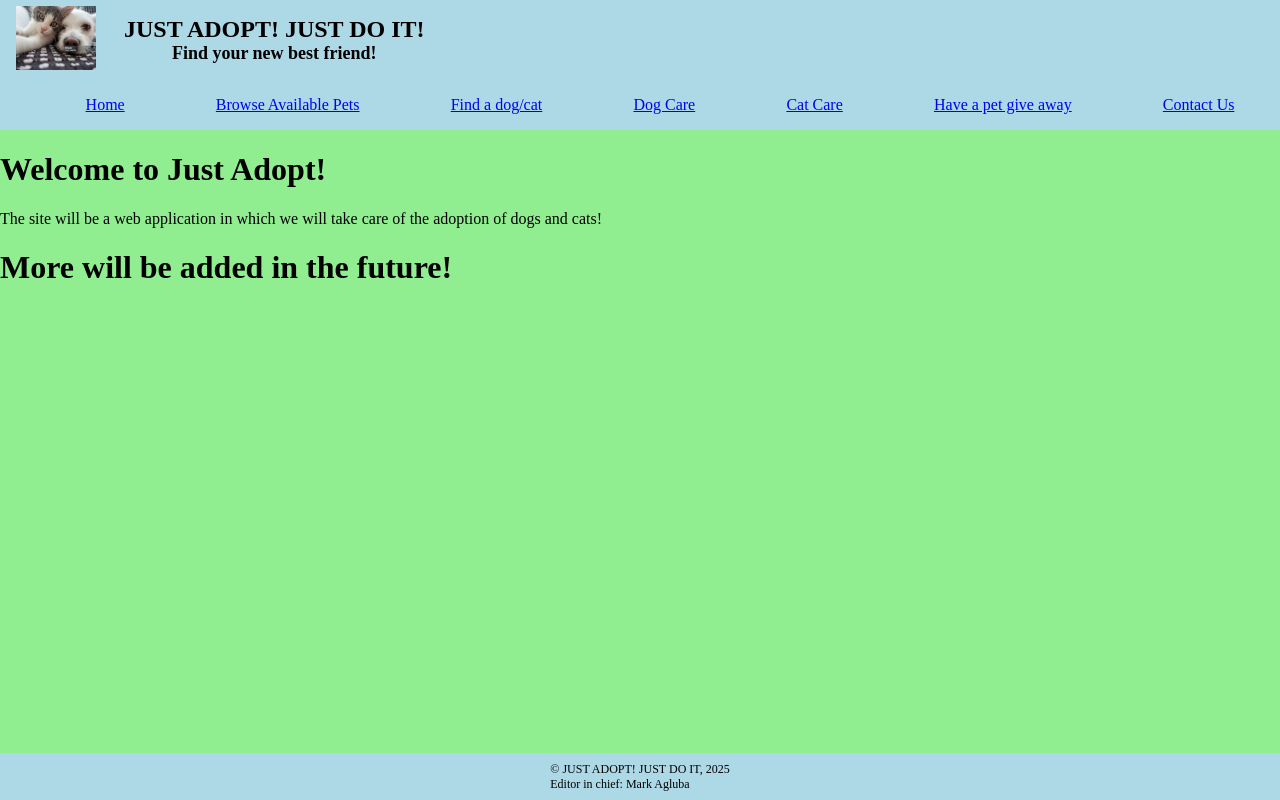
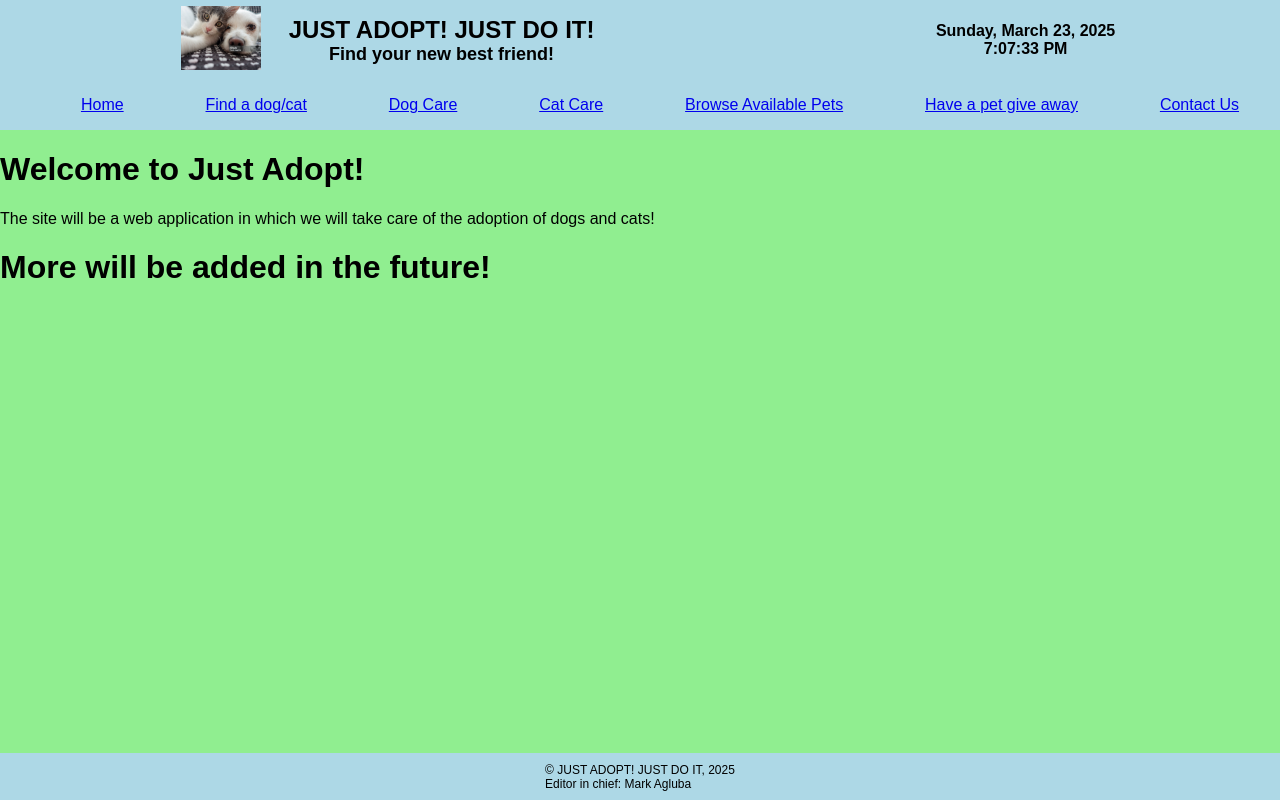
Before and after one commit to MarkProjs/Adopting-Animals, a plain HTML site: page pages/main.html in a window 1280 px wide. Drawn offline with nearby package versions, Linux system fonts and the light colour scheme.

Commit message:
adding the date and time in the website

```diff
--- a/pages/main.html
+++ b/pages/main.html
@@ -7,11 +7,13 @@
     <title>Adopting Animals</title>
     <link rel="stylesheet" href="../styles/main.css">
     <script src="https://code.jquery.com/jquery-3.6.0.min.js"></script>
+    <script src="../scripts/main.js"></script>
   </head>
   <body>
     <div class="container">
       <div class="header-area">
         <header>
+          <div class="title">
             <a href="#" onclick="$('#content').load('./components/home.html');">
               <img src="../assets/dog & cat.jpg" alt="Logo">
             </a>
@@ -19,14 +21,19 @@
               <h1>JUST ADOPT! JUST DO IT!</h1>
               <h2>Find your new best friend!</h2>
             </div>
+          </div>
+          <div id="timeAndDate">
+            <p id="date"></p>
+            <p id="time"></p>
+          </div>
         </header>
         <nav>
           <ul>
             <li><a href="#" onclick="$('#content').load('./components/home.html');">Home</a></li>
-            <li><a href="#" onclick="$('#content').load('./components/browse.html');">Browse Available Pets</a></li>
             <li><a href="#" onclick="$('#content').load('./components/find.html');">Find a dog/cat</a></li>
             <li><a href="#" onclick="$('#content').load('./components/dogCare.html');">Dog Care</a></li>
             <li><a href="#" onclick="$('#content').load('./components/catCare.html');">Cat Care</a></li>
+            <li><a href="#" onclick="$('#content').load('./components/pets.html');">Browse Available Pets</a></li>
             <li><a href="#" onclick="$('#content').load('./components/giveAway.html');">Have a pet give away</a></li>
             <li><a href="#" onclick="$('#content').load('./components/contact.html');">Contact Us</a></li>
           </ul>
--- /dev/null
+++ b/scripts/main.js
@@ -0,0 +1,21 @@
+function dateAndTime() {
+  const now = new Date();
+
+  const dateOptions ={
+    weekday: "long",
+    day: "numeric",
+    month: "long",
+    year: "numeric"
+  };
+
+  const timeOptions = {
+    hour: "numeric",
+    minute: "2-digit",
+    second: "2-digit"
+  };
+
+  document.getElementById("date").textContent = now.toLocaleString("en-US", dateOptions);
+  document.getElementById("time").textContent = now.toLocaleString("en-US", timeOptions);
+}
+setInterval(dateAndTime, 1000);
+dateAndTime();
--- a/styles/main.css
+++ b/styles/main.css
@@ -1,4 +1,6 @@
 html, body {
+  font-family: Arial, Helvetica, sans-serif;
+  width: 100%;
   height: 100%;
   margin: 0;
   padding: 0;
@@ -21,7 +23,13 @@ header {
   width: 100%;
   height:5em;
   display: flex;
-  justify-content:flex-start;
+  justify-content: space-around;
+  align-items: center;
+}
+
+.title {
+  display: flex;
+  justify-content: center;
   align-items: center;
 }
 
@@ -41,6 +49,18 @@ header img {
 }
 
 .header-desc h1, h2 {
+  margin: 0;
+  padding: 0;
+}
+
+#timeAndDate {
+  display: flex;
+  flex-direction: column;
+  align-items: center;
+}
+
+#timeAndDate p {
+  font-weight: bold;
   margin: 0;
   padding: 0;
 }
```
Also changed, not shown: pages/components/pets.html (renamed from pages/components/browse.html, +1 -1 lines). Lines whose indentation alone changed are shown as unchanged.
